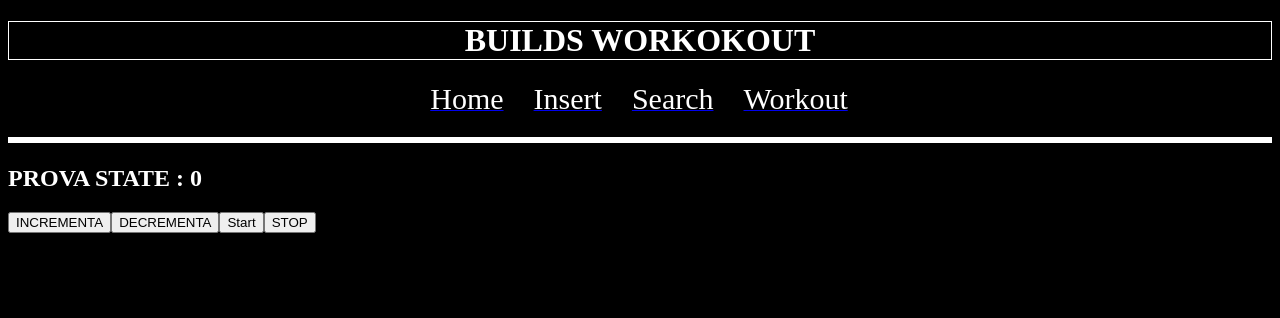
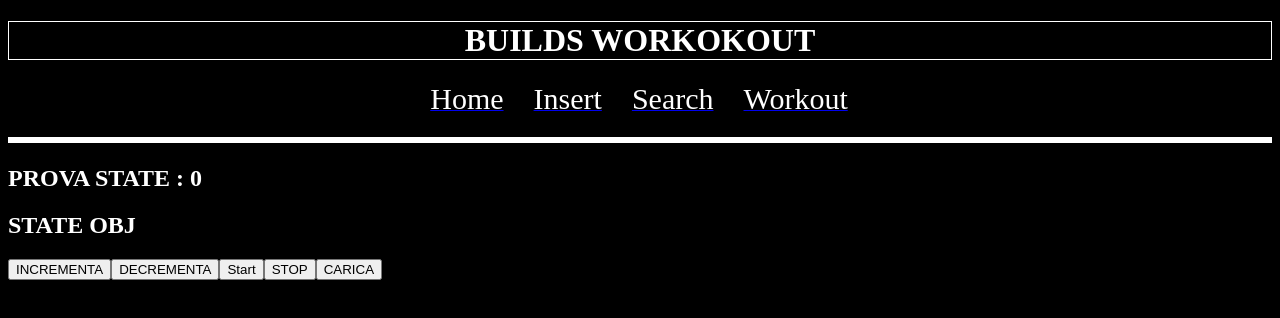
Before and after one commit to RichardMoschini87/workpwa, a React (Create React App) app: page /insert in a window 1280 px wide. Shown: the top 318 px of the page. Built offline with nearby package versions, Linux system fonts and the light colour scheme.

Commit message:
caricato oggetto nello state

```diff
--- a/src/componets/Insert.js
+++ b/src/componets/Insert.js
@@ -2,6 +2,7 @@ import React from "react";
 import './Insert.css'
 import incrementa from '../reduxActions/ActionIncrementa'
 import decrementa from "../reduxActions/ActionDecrementa";
+import objAct from "../reduxActions/ObjAction";
 import { useSelector, useDispatch } from 'react-redux'
 
 function Insert() {
@@ -11,6 +12,12 @@ function Insert() {
     const increment = useSelector(state => state.aumentaReducer)
     const disptch = useDispatch()
     const decrement = useSelector(state => state.decrementaReducer)
+    const obj = useSelector(state=> state.objReducer)
+
+    const oggetto = {
+        nome: 'Richard',
+        cognome: 'Moschini'
+    }
 
     //############## FUNZIONI CRONOMETRO #############################
     const start = () => {
@@ -35,11 +42,13 @@ function Insert() {
         <div>
             <h1 id='idd'></h1>
             <h2> PROVA STATE : {increment + decrement} </h2>
+            <h2>STATE OBJ {obj.nome +' '+ obj.cognome}</h2>
             <button onClick={() => disptch(incrementa())}>INCREMENTA</button>
             <button onClick={() => disptch(decrementa())}>DECREMENTA</button>
 
             <button onClick={start} >Start</button>
             <button onClick={stop}>STOP</button>
+            <button onClick={()=> disptch(objAct(oggetto))}>CARICA</button>
         </div>
     )
 }
--- a/src/componets/Search.js
+++ b/src/componets/Search.js
@@ -1,9 +1,15 @@
 import React from "react";
 import './Search.css'
+import objAct from "../reduxActions/ObjAction";
+import oggettiReduce from "../reduxReducer/OggettiReduce";
+import { useSelector } from "react-redux";
 
 
 function Search() {
-    return (<div><h2>Componente di ricerca </h2></div>)
+
+    const obj = useSelector(state => state.objReducer)
+
+    return (<div><h2>Componente di ricerca per : {obj.nome + ' ' + obj.cognome} </h2></div>)
 }
 
 export default Search
--- /dev/null
+++ b/src/reduxActions/ObjAction.js
@@ -0,0 +1,8 @@
+const objAct = (obj) => {
+    return {
+        type: 'OBJ',
+        value: '',
+        payload: obj
+    }
+}
+export default objAct
--- /dev/null
+++ b/src/reduxReducer/OggettiReduce.js
@@ -0,0 +1,11 @@
+const oggetto = {
+    nome: '',
+    cognome: ''
+}
+
+const oggettiReduce = (state = oggetto, action) => {
+    if (action.type == 'OBJ')
+        return state = action.payload
+    return state
+}
+export default oggettiReduce
--- a/src/reduxReducer/RootReducers.js
+++ b/src/reduxReducer/RootReducers.js
@@ -1,10 +1,12 @@
 import { combineReducers } from "redux";
 import aumentaReducer from './ReduceAumenta'
 import decrementaReducer from './ReduceDecrementa'
+import objReducer from './OggettiReduce'
 
 const rootReducer = combineReducers({
     aumentaReducer,
-    decrementaReducer
+    decrementaReducer,
+    objReducer
 })
 
 export default rootReducer
```
